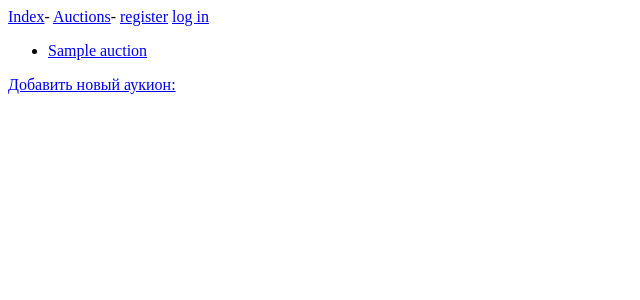
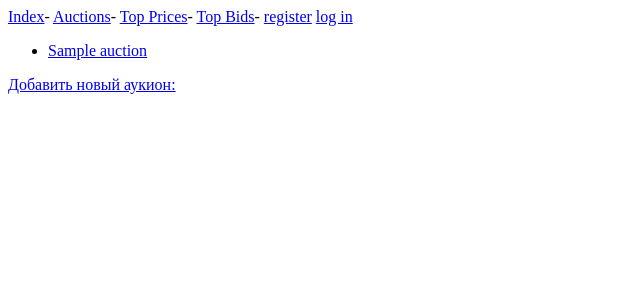
Before and after one commit to pvartan/bid, a Django app: page /auctions in a window 1280 px wide. Shown: the top 300 px of the page, without its empty margins (0-640 px from the left). Run offline with Django 3.2, Linux system fonts and the light colour scheme; tables that the repository leaves empty hold one stand-in row (values such as "Sample post").

```diff
--- a/abids/templates/abids/base.html
+++ b/abids/templates/abids/base.html
@@ -1,5 +1,7 @@
 <p><a href="{% url 'abids:index' %}">Index</a>-
 <a href="{% url 'abids:auctions' %}">Auctions</a>-
+<a href="{% url 'abids:top_prices' %}">Top Prices</a>-
+<a href="{% url 'abids:top_bids' %}">Top Bids</a>-
 
 {% if user.is_authenticated %}
 Hello, {{user.username}}.
--- a/abids/urls.py
+++ b/abids/urls.py
@@ -6,8 +6,10 @@ urlpatterns = [
         url(r'^auctions$', views.auctions, name='auctions'),
         url(r'^auction/(?P<auction_id>\d+)/$', views.auction, name='auction'),
 
+        url(r'^top_prices$', views.top_prices, name='top_prices'),
+        url(r'^top_bids$', views.top_bids, name='top_bids'),
+
         url(r'^new_auction$', views.new_auction, name='new_auction'),
         url(r'^edit_auction(?P<auction_id>\d+)/$', views.edit_auction, name='edit_auction'),
 
-
         ]
--- a/abids/views.py
+++ b/abids/views.py
@@ -1,5 +1,5 @@
 from django.shortcuts import render
-from django.http import HttpResponseRedirect, Http404
+from django.http import HttpResponseRedirect, HttpResponse, Http404
 from django.core.urlresolvers import reverse
 from django.contrib.auth import login, logout, authenticate
 from django.contrib.auth.forms import UserCreationForm
@@ -21,22 +21,49 @@ def auctions(request):
     context = {'auctions': auctions}
     return render(request, 'abids/auctions.html', context)
 
+def top_prices(request):
+    top_prices = Auction.objects.order_by('-price')
+    return render(request, 'abids/top_prices.html', {'top_prices': top_prices})
+
+def top_bids(request):
+    """выводит список самых популярных аукционов"""
+    #создает словарь для id : len(bid)
+    hardcore = {}
+    # словарь для id : title
+    hall_of_fame = {}
+    auctions = Auction.objects.all()
+
+    for auction in auctions:
+        bids = auction.competitor_set.all()
+        hardcore[auction.id] = len(bids)
+
+    for k_auction_id, bids in sorted(hardcore.items(), key=lambda x: x[1], reverse=True):
+        auction = Auction.objects.get(id=k_auction_id)
+        hall_of_fame[k_auction_id] = auction.title
+
+    #return HttpResponse(hall_of_fame)
+
+    return render(request, 'abids/top_bids.html', {'hall_of_fame': hall_of_fame})
 
 @login_required
 def new_auction(request):
     """создание нового объявления"""
-    if request.method != 'POST':
+    #получаем id последней темы
+    last_auction = Auction.objects.latest('id')
+    last_auction.id += 1
+    #отправленные данные POST; обработать данные
+    if request.method == 'POST':
+        form = AuctionForm(request.POST)
+
+        if form.is_valid():
+            new_auction = form.save(commit=False)
+            # присваеваем запись пользователю
+            new_auction.owner = request.user
+            new_auction.save()
+            return HttpResponseRedirect(reverse('abids:auction', args=[last_auction.id]))
+    else:
         #данные не отправлялись, создается пустая форма
         form = AuctionForm()
-
-    else:
-        #отправленные данные POST; обработать данные
-        form = AuctionForm(request.POST)
-        if form.is_valid():
-            new_auction = form.save(commit=False)
-            new_auction.owner = request.user
-            new_auction.save()
-            return HttpResponseRedirect(reverse('abids:auctions'))
 
     context = {'form': form}
     return render(request, 'abids/new_auction.html', context)
@@ -51,7 +78,7 @@ def edit_auction(request, auction_id):
     if auction.owner != request.user:
         raise Http404
 
-    # отправка данных POST; лбработать данные
+    # отправка данных POST; обработать данные
     if request.method == 'POST':
         form = AuctionForm(instance=auction, data=request.POST)
 
```
Also changed, not shown: abids/templates/abids/top_bids.html (added, +16 -0 lines), abids/templates/abids/top_prices.html (added, +17 -0 lines).
